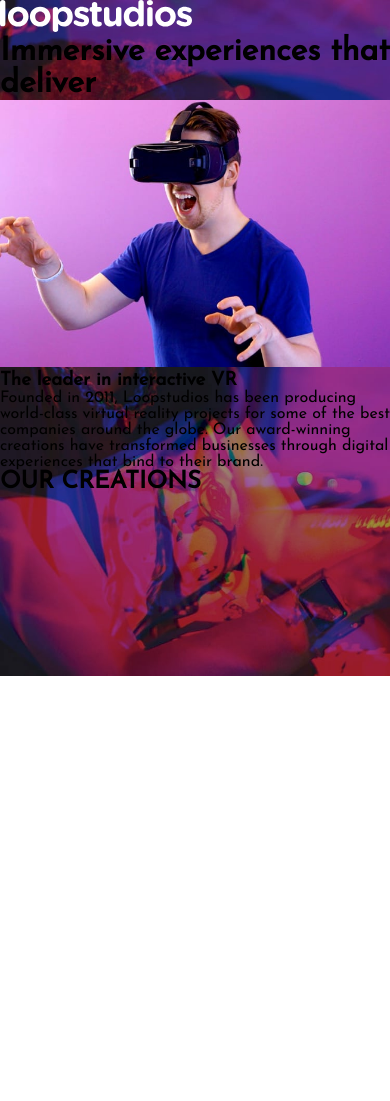
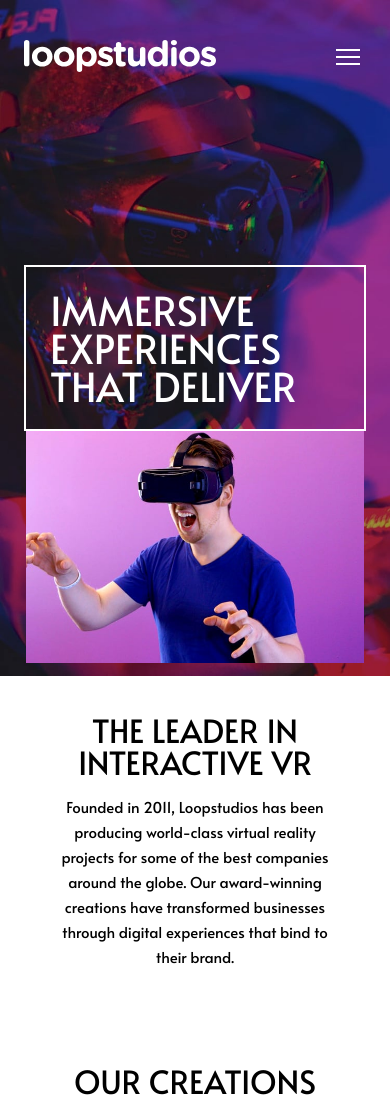
Before and after one commit to Baqari-Fruidze/loopstudios-landing-page, a plain HTML site: page index.html in a window 390 px wide. Before the commit the page ends 844 px from the top, so only its background shows below. Drawn offline with Linux system fonts and the light colour scheme.

Commit message:
some progress

```diff
--- a/index.html
+++ b/index.html
@@ -16,10 +16,16 @@
       href="https://fonts.googleapis.com/css2?family=Josefin+Sans:ital@0;1&display=swap"
       rel="stylesheet"
     />
+    <link rel="preconnect" href="https://fonts.googleapis.com" />
+    <link rel="preconnect" href="https://fonts.gstatic.com" crossorigin />
+    <link
+      href="https://fonts.googleapis.com/css2?family=Alata&display=swap"
+      rel="stylesheet"
+    />
     <title>loopstudios-landing-page</title>
   </head>
   <body>
-    <header>
+    <header class="header-class">
       <img class="header-image" src="./images/logo.svg" alt="" />
       <img class="hamburger-button" src="./images/icon-hamburger.svg" alt="" />
       <img
@@ -28,22 +34,28 @@
         alt=""
       />
     </header>
-    <h1 class="top-h1-class">Immersive experiences that deliver</h1>
+    <div class="top-h1-div">
+      <h1 class="top-h1-class">Immersive experiences that deliver</h1>
+    </div>
+    <div class="middle-one-photo-div">
+      <img
+        class="middle-one-photo"
+        src="./images/mobile/image-interactive.jpg"
+        alt=""
+      />
+    </div>
 
-    <img
-      class="middle-one-photo"
-      src="./images/mobile/image-interactive.jpg"
-      alt=""
-    />
-    <div>
-      <h3>The leader in interactive VR</h3>
-      <p>
+    <div class="middle-h2-div">
+      <h2 class="middle-h2">The leader in interactive VR</h2>
+      <p class="middle-parag">
         Founded in 2011, Loopstudios has been producing world-class virtual
         reality projects for some of the best companies around the globe. Our
         award-winning creations have transformed businesses through digital
         experiences that bind to their brand.
       </p>
     </div>
-    <h2>OUR CREATIONS</h2>
+    <div class="alone-h2-in-middle-div">
+      <h2 class="alone-h2-inMiddle">OUR CREATIONS</h2>
+    </div>
   </body>
 </html>
--- a/style.css
+++ b/style.css
@@ -3,19 +3,85 @@
   margin: 0;
   box-sizing: border-box;
 }
+.hamburger-close-button {
+  display: none;
+}
+html {
+  font-size: 62.5%;
+}
 body {
   font-family: "Josefin Sans", sans-serif;
+  font-family: "Alata", sans-serif;
 
   background-image: url(./images/mobile/image-hero.jpg);
   background-size: 100%;
   background-repeat: no-repeat;
 }
+.header-class {
+  padding: 4rem 2.4rem 0 2.4rem;
+  position: relative;
+}
 .hamburger-button {
-  display: none;
+  position: absolute;
+  right: 3rem;
+  bottom: 1rem;
 }
-.hamburger-close-button {
-  display: none;
+.top-h1-div {
+  padding: 0 2.4rem;
+  margin-top: 19rem;
+  margin-bottom: 32 0.7rem;
+}
+
+.top-h1-class {
+  color: #fff;
+  font-size: 40px;
+  font-weight: 300;
+  line-height: 38px; /* 95% */
+  text-transform: uppercase;
+  padding: 2.4rem;
+  border: 2px solid #fff;
+}
+.middle-one-photo-div {
+  padding: 0 2.6rem;
+  margin-bottom: 4.8rem;
 }
 .middle-one-photo {
   width: 100%;
 }
+.middle-h2-div {
+  display: flex;
+  flex-direction: column;
+  justify-content: center;
+  align-items: center;
+  margin-bottom: 9.6rem;
+}
+.middle-h2 {
+  color: #000;
+  text-align: center;
+  font-size: 32px;
+  font-weight: 300;
+  line-height: 32px; /* 100% */
+  text-transform: uppercase;
+  margin-bottom: 1.6rem;
+}
+.middle-parag {
+  color: #000;
+  text-align: center;
+  font-family: Alata;
+  font-size: 15px;
+  font-style: normal;
+  font-weight: 400;
+  line-height: 25px; /* 166.667% */
+  width: 28ch;
+}
+.alone-h2-in-middle-div {
+  margin-bottom: 4.8rem;
+}
+.alone-h2-inMiddle {
+  color: #000;
+  text-align: center;
+  font-size: 32px;
+  font-weight: 300;
+  line-height: 32px; /* 100% */
+  text-transform: uppercase;
+}
```
